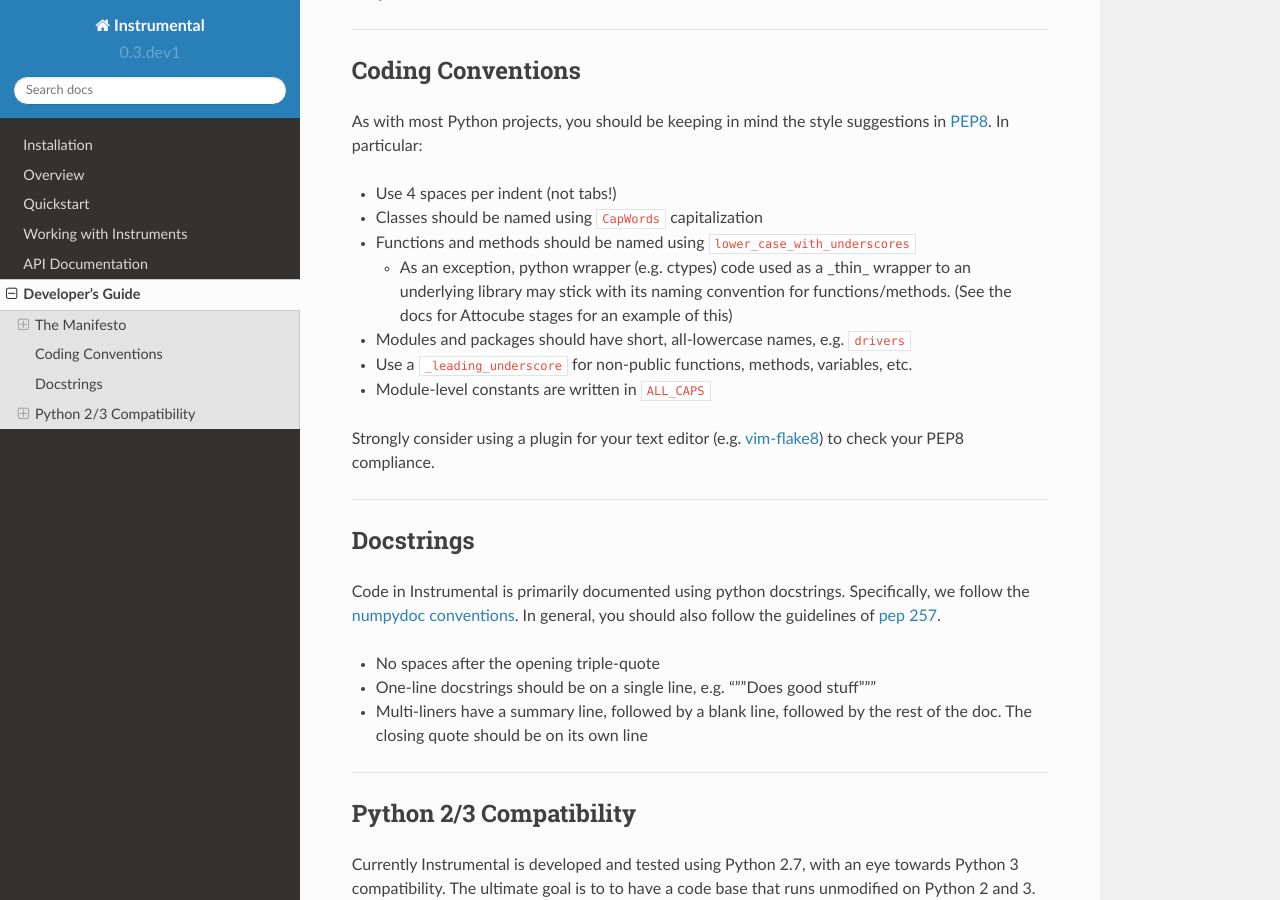
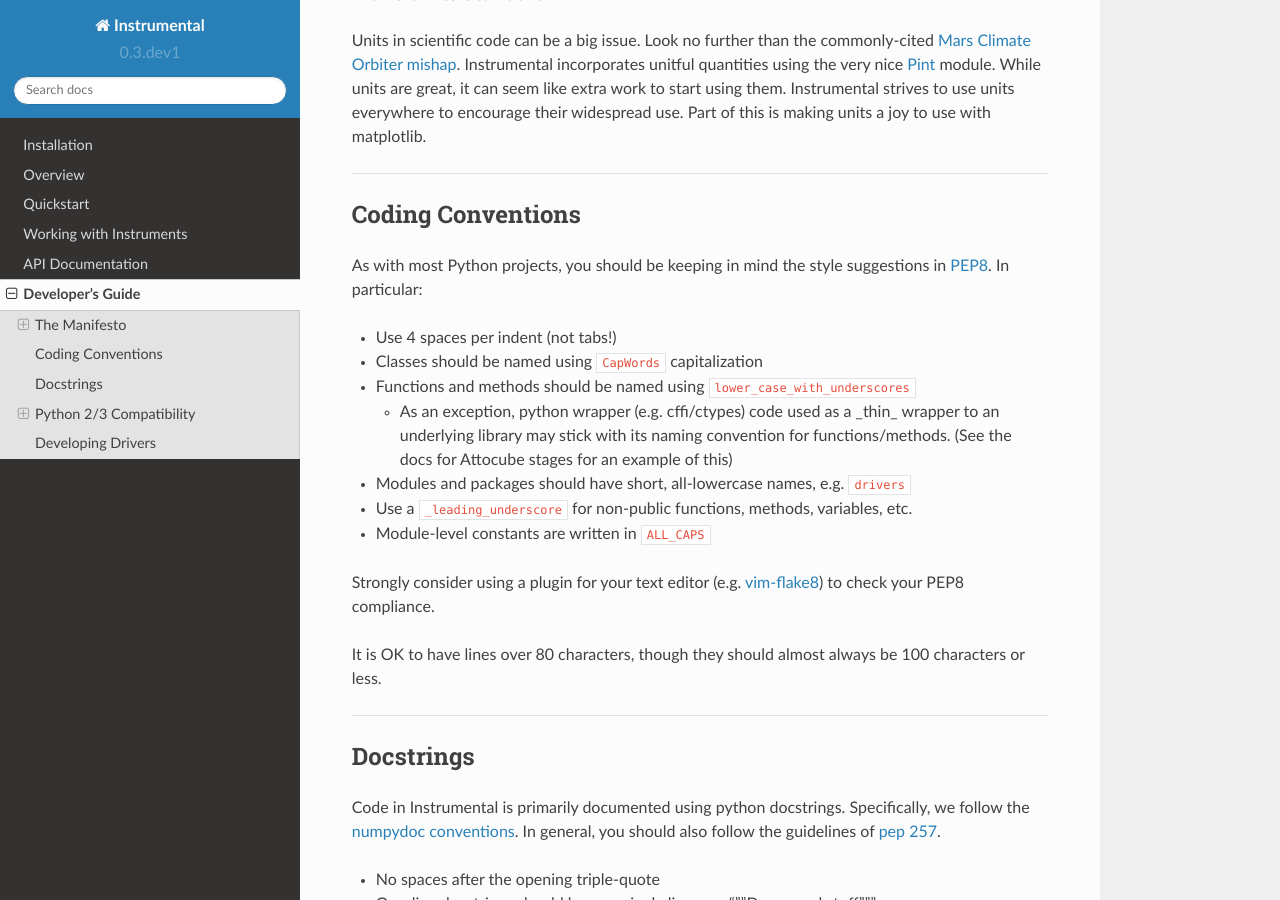
Before and after one commit to mabuchilab/Instrumental, a Sphinx documentation site: the page built from docs/developer.rst, in a window 1280 px wide and 900 px high, scrolled down 1060 px. Built offline with Sphinx 7.4.7 and the Read the Docs theme 2.0.0, drawn with Linux system fonts in a browser that asks for light colours; formulas are drawn with MathJax 3; some of the changed text lies outside the part shown.

Commit message:
Improve the dev-related docs

```diff
--- a/docs/developer.rst
+++ b/docs/developer.rst
@@ -58,7 +63,7 @@ suggestions in `PEP8`_. In particular:
 * Classes should be named using ``CapWords`` capitalization
 * Functions and methods should be named using ``lower_case_with_underscores``
 
-  * As an exception, python wrapper (e.g. ctypes) code used as a _thin_ wrapper
+  * As an exception, python wrapper (e.g. cffi/ctypes) code used as a _thin_ wrapper
     to an underlying library may stick with its naming convention for
     functions/methods. (See the docs for Attocube stages for an example of this)
 
@@ -70,6 +75,9 @@ suggestions in `PEP8`_. In particular:
 
 Strongly consider using a plugin for your text editor (e.g. `vim-flake8`_) to
 check your PEP8 compliance.
+
+It is OK to have lines over 80 characters, though they should almost always be 100 characters or
+less.
 
 .. _PEP8: http://legacy.python.org/dev/peps/pep-0008
 .. _vim-flake8: https://github.com/nvie/vim-flake8
@@ -126,3 +134,12 @@ Some useful links about Py2/3 compatibility
 
 * `<https://docs.python.org/3/howto/pyporting.html>`_
 * `<http://python-future.org/>`_
+
+
+-------------------------------------------------------------------------------
+
+
+Developing Drivers
+------------------
+
+If you're considering writing a driver, thank you! Check out :doc:`driver-dev` for details.
```
Also changed, not shown: other parts of docs/developer.rst (+9 -4 lines), docs/driver-dev.rst (added, +49 -0 lines).
